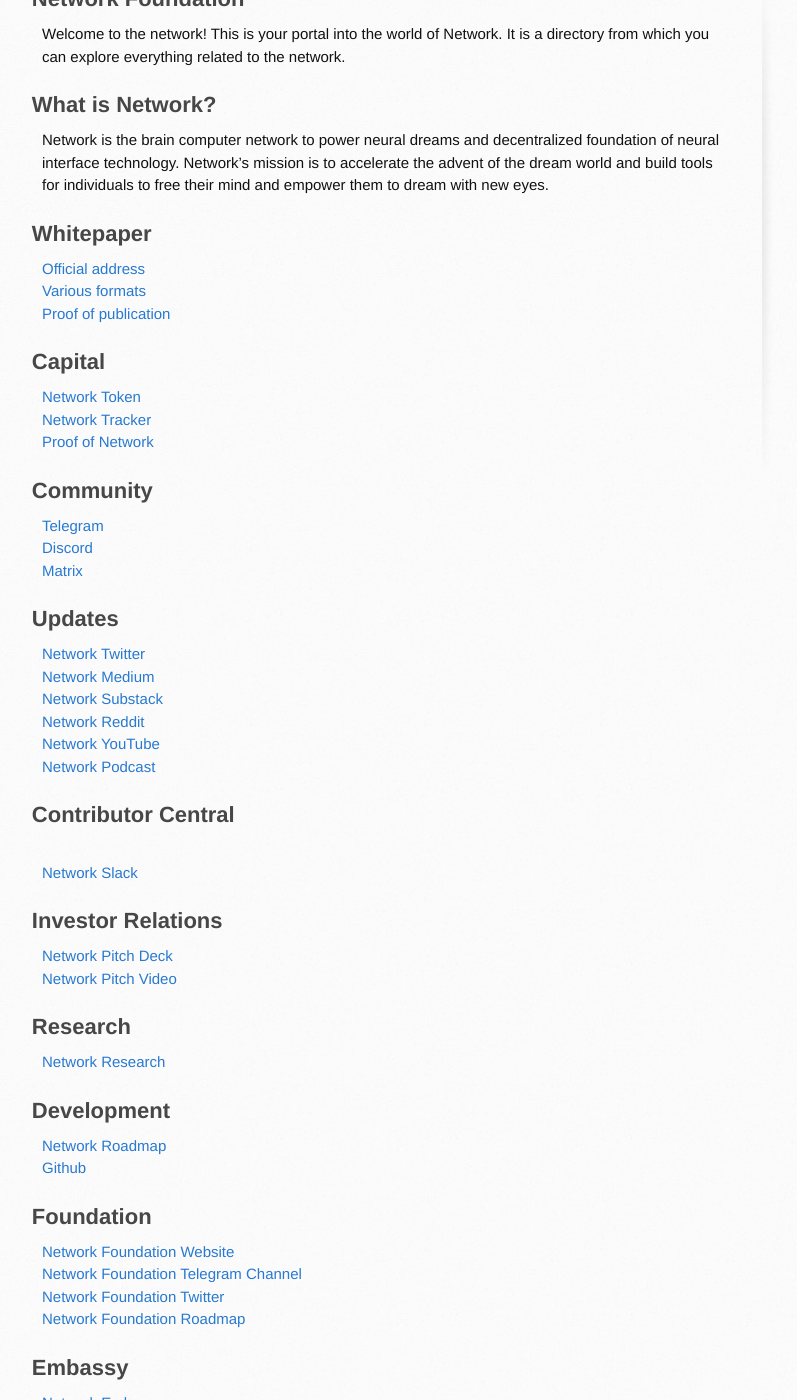
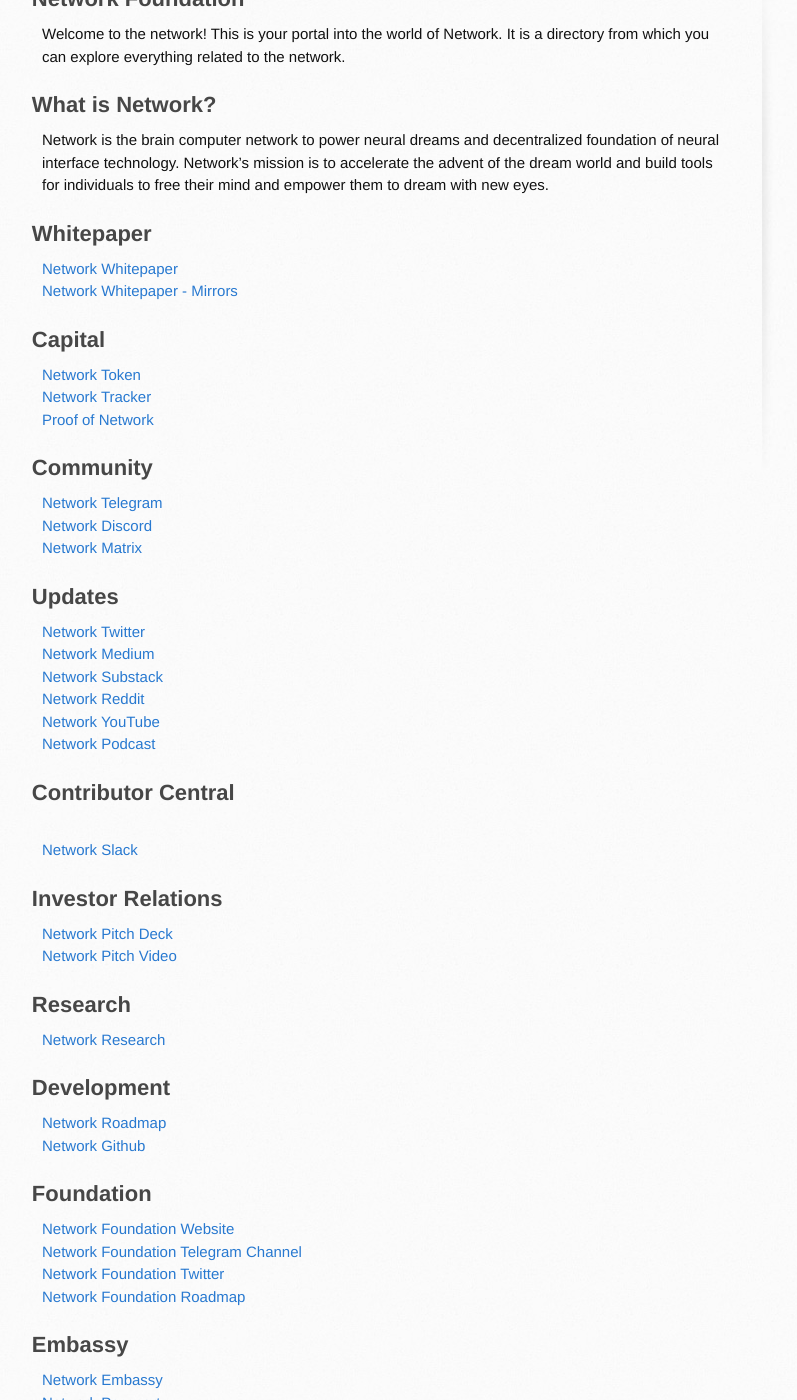
Before and after one commit to networkf/network.github.io, a Jekyll site: the page built from index.md, in a window 1280 px wide and 1400 px high, scrolled down 238 px. Shown: the whole window, without its empty margins (128-925 px from the left). Built offline with Jekyll 4.4.1, drawn with Linux system fonts in a browser that asks for light colours; some web fonts are replaced; our own code applies the rules of GitHub Pages for plain Markdown files.

Commit message:
Update index.md

```diff
--- a/index.md
+++ b/index.md
@@ -15,11 +15,9 @@ Network is the brain computer network to power neural dreams and decentralized f
 
 
 ## Whitepaper
-<a href="https://network.foundation/network.pdf" target="_blank">Official address</a>
+<a href="https://network.foundation/network.pdf" target="_blank">Network Whitepaper</a>
 <br>
-<a href="https://network.com.de/d/21" target="_blank">Various formats</a>
-<br>
-<a href="https://app.ardrive.io/#/file/23d9e668-d48d-4a38-bce8-30b064001668/view" target="_blank">Proof of publication</a>
+<a href="https://network.com.de/d/21" target="_blank">Network Whitepaper - Mirrors</a>
 
 ## Capital
 <a href="https://etherscan.io/token/0x7b5726f8261705f6b9e60094ef4427f8e2f29a44?a=0xA11AF6913D21CaB375086e1eb93A60C7f739B15A" target="_blank">Network Token</a>
@@ -29,11 +27,11 @@ Network is the brain computer network to power neural dreams and decentralized f
 <a href="https://app.skiff.com/docs/695b2531-2143-455c-871a-c7e53ec36995#sl6KBBJ0MLiWsZyIfxY0fvfsR+vKSlHPQ+vuhPkin0E=" target="_blank">Proof of Network</a>
 
 ## Community
-<a href="https://t.me/+TU1rMRNZ1MIYLxBF" target="_blank">Telegram</a>
+<a href="https://t.me/+TU1rMRNZ1MIYLxBF" target="_blank">Network Telegram</a>
 <br>
-<a href="https://discord.gg/sCtK6YK" target="_blank">Discord</a>
+<a href="https://discord.gg/sCtK6YK" target="_blank">Network Discord</a>
 <br>
-<a href="https://matrix.to/#/!XNSlHnqIwCumTmcAhm:matrix.org" target="_blank">Matrix</a>
+<a href="https://matrix.to/#/!XNSlHnqIwCumTmcAhm:matrix.org" target="_blank">Network Matrix</a>
 <br>
 
 ## Updates
@@ -64,7 +62,7 @@ Network is the brain computer network to power neural dreams and decentralized f
 ## Development
 <a href="https://github.com/orgs/networkfund/projects/1" target="_blank">Network Roadmap</a>
 <br>
-<a href="https://github.com/networkfund" target="_blank">Github</a>
+<a href="https://github.com/networkfund" target="_blank">Network Github</a>
 
 ## Foundation
 <a href="https://network.foundation" target="_blank">Network Foundation Website</a>
```
